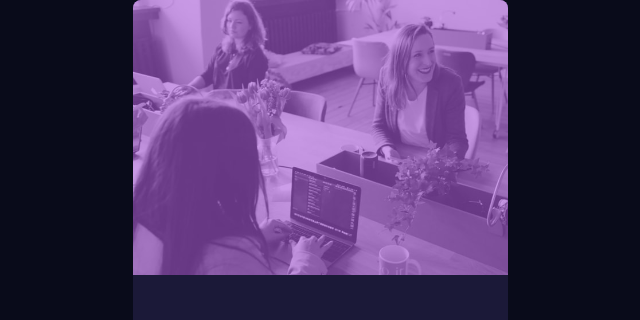
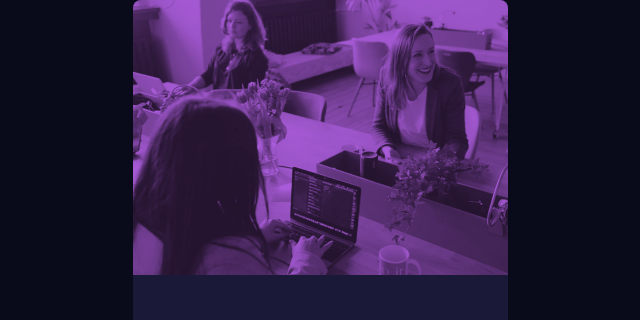
Before and after one commit to ColinMcArthur85/stats-card-project, a website: page docs/index.html in a window 1280 px wide. Shown: the top 320 px of the page, without its empty margins (320-960 px from the left). Drawn offline with Linux system fonts and the light colour scheme.

Commit message:
Update style.css

```diff
--- a/docs/css/style.css
+++ b/docs/css/style.css
@@ -10,6 +10,14 @@ body {
   font-size: 1.125rem;
   font-family: "Inter", sans-serif;
   color: hsl(0deg, 0%, 100%);
+}
+
+img {
+  max-width:100%;
+  display:block;
+  object-fit: cover;
+  mix-blend-mode: multiply;
+  opacity: 80%;
 }
 
 .flex-col {
@@ -47,7 +55,6 @@ body {
 }
 .card__image {
   width: 100%;
-  opacity: 0.4;
 }
 .card__image-wrapper {
   margin-bottom: 0.5rem;
```
